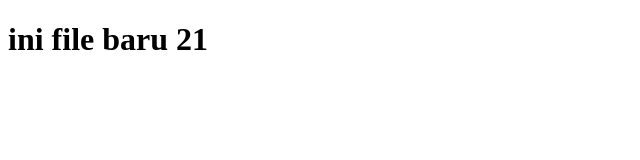
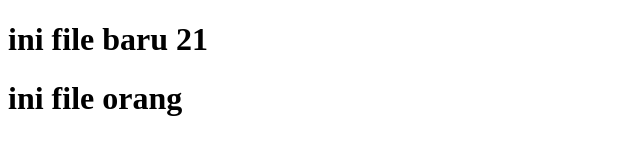
Before and after one commit to adityacele2/latihangit2, a plain HTML site: page index.html in a window 1280 px wide. Shown: the whole page, without its empty margins (0-640 px from the left). Drawn offline with Linux system fonts and the light colour scheme.

Commit message:
Update index.html

```diff
--- a/index.html
+++ b/index.html
@@ -8,5 +8,6 @@
 </head>
 <body>
     <h1>ini file baru 21</h1>
+    <h1>ini file orang</h1>
 </body>
 </html>
```
